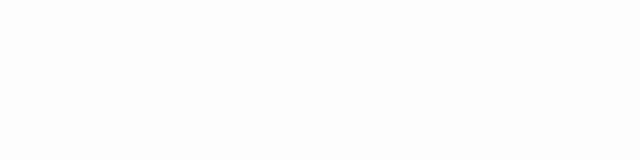
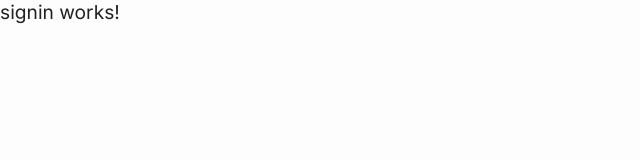
Before and after one commit to JuanWebDeveloper/Dukes-GN-Frontend, an Angular app: page / in a window 1280 px wide. Shown: the top 160 px of the page, without its empty margins (0-640 px from the left). Built offline with nearby package versions, Linux system fonts and the light colour scheme.

Commit message:
[FEAT] Se adicionó la ruta del componente de inicio de sesión
Se creó la ruta que redirige al inicio de sesión

HU-Interfaz para el inicio de sesión.

```diff
--- a/src/app/routes/public/public-routing.module.ts
+++ b/src/app/routes/public/public-routing.module.ts
@@ -1,7 +1,10 @@
 import { NgModule } from '@angular/core';
 import { RouterModule, Routes } from '@angular/router';
 
-const routes: Routes = [];
+const routes: Routes = [{
+  path: "",
+  loadChildren: () => import("./singin/signin-routing.module").then(children => children.SigninRoutingModule)
+}];
 
 @NgModule({
   imports: [RouterModule.forChild(routes)],
--- /dev/null
+++ b/src/app/ui/components/signin/signin.component.html
@@ -0,0 +1 @@
+<p>signin works!</p>
--- /dev/null
+++ b/src/app/ui/components/signin/signin.component.ts
@@ -0,0 +1,15 @@
+import { Component, OnInit } from '@angular/core';
+
+@Component({
+  selector: 'dukes-signin',
+  templateUrl: './signin.component.html',
+  styleUrls: ['./signin.component.scss']
+})
+export class SigninComponent implements OnInit {
+
+  constructor() { }
+
+  ngOnInit(): void {
+  }
+
+}
```
Also changed, not shown: src/app/app.module.ts (+6 -4 lines), src/app/routes/public/singin/signin-routing.module.ts (added, +18 -0 lines), src/app/ui/components.module.ts (added, +15 -0 lines), src/app/ui/components/signin/signin.component.scss (added).
